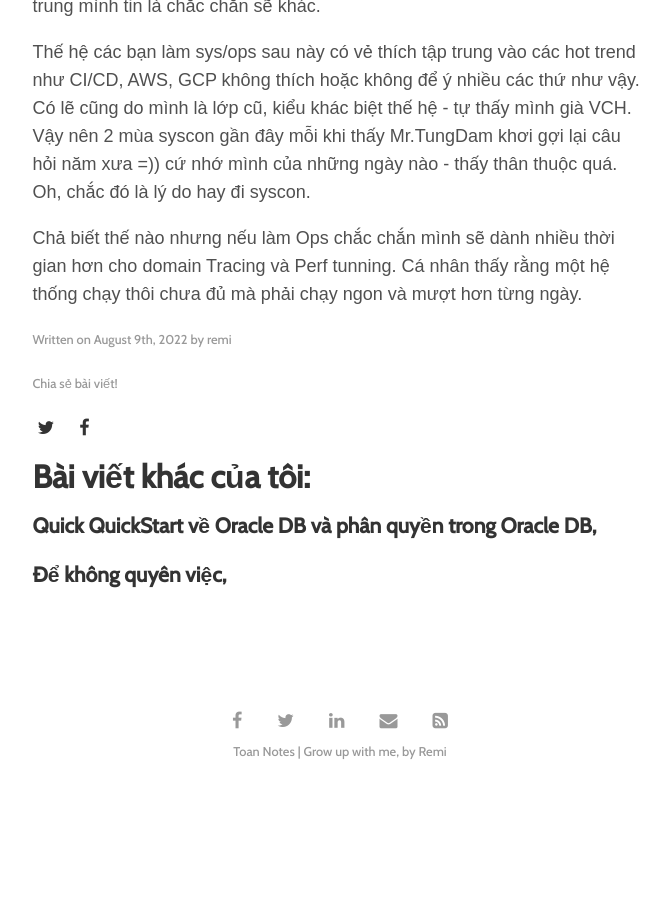
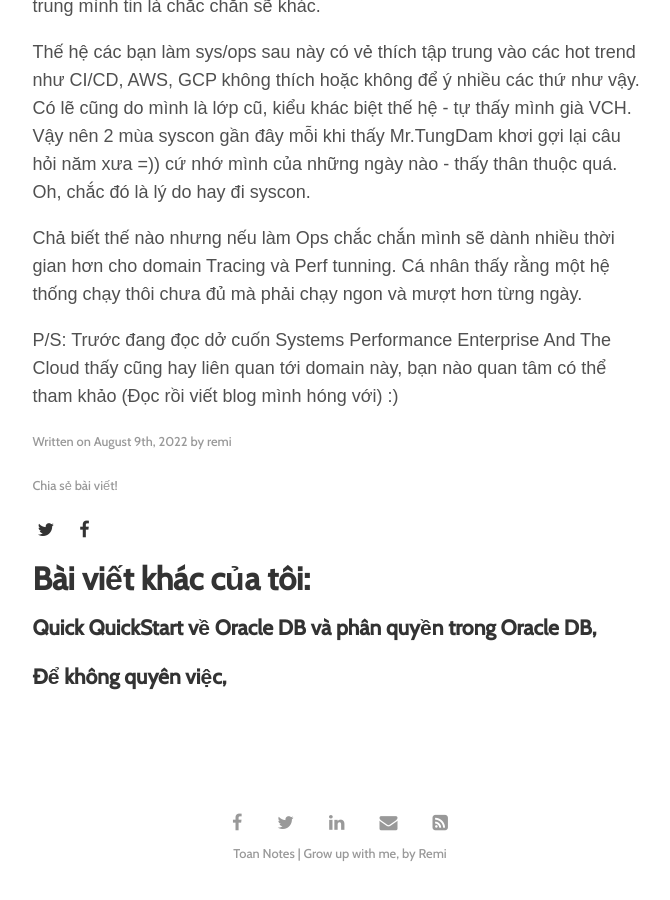
Before and after one commit to toannai/blog, a Jekyll site: the page built from _posts/2022-08-09-9x-chuyen-ca-nhanh-perf-tracing-va-syscon.md, in a window 1280 px wide and 900 px high, scrolled down 1501 px. Shown: the whole window, without its empty margins (300-970 px from the left). Built offline with Jekyll 4.4.1, drawn with Linux system fonts in a browser that asks for light colours; some web fonts are replaced; before the commit the page ends 2299 px from its top, so only the background shows below that.

Commit message:
system perf

```diff
--- a/_posts/2022-08-09-9x-chuyen-ca-nhanh-perf-tracing-va-syscon.md
+++ b/_posts/2022-08-09-9x-chuyen-ca-nhanh-perf-tracing-va-syscon.md
@@ -20,3 +20,5 @@ Tuy nhiên với những gì đã kinh qua của cá nhân và sự phát triể
 Thế hệ các bạn làm sys/ops sau này có vẻ thích tập trung vào các hot trend như CI/CD, AWS, GCP không thích hoặc không để ý nhiều các thứ như vậy. Có lẽ cũng do mình là lớp cũ, kiểu khác biệt thế hệ - tự thấy mình già VCH. Vậy nên 2 mùa syscon gần đây mỗi khi thấy Mr.TungDam khơi gợi lại câu hỏi năm xưa =)) cứ nhớ mình của những ngày nào - thấy thân thuộc quá. Oh, chắc đó là lý do hay đi syscon.
 
 Chả biết thế nào nhưng nếu làm Ops chắc chắn mình sẽ dành nhiều thời gian hơn cho domain Tracing và Perf tunning. Cá nhân thấy rằng một hệ thống chạy thôi chưa đủ mà phải chạy ngon và mượt hơn từng ngày.
+
+P/S: Trước đang đọc dở cuốn Systems Performance Enterprise And The Cloud thấy cũng hay liên quan tới domain này, bạn nào quan tâm có thể tham khảo (Đọc rồi viết blog mình hóng với) :)
```
